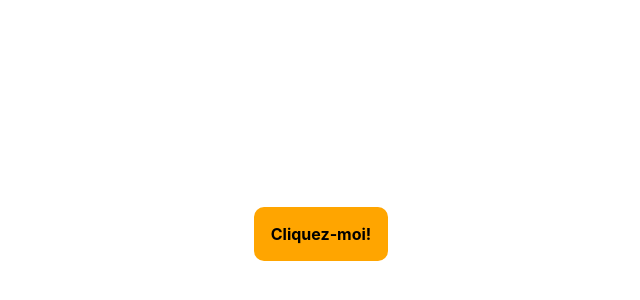
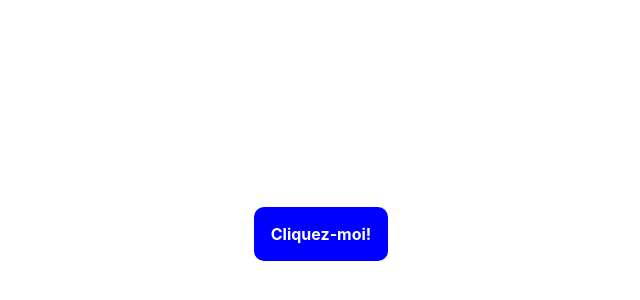
Before and after one commit to DianeBinsztok/Vite-example-app, a React (Vite) app: page / in a window 1280 px wide. Shown: the part 166-466 px from the top of the page, without its empty margins (319-959 px from the left). Built offline with nearby package versions, Linux system fonts and the light colour scheme.

Commit message:
fix: color's default value

```diff
--- a/src/App.tsx
+++ b/src/App.tsx
@@ -5,7 +5,7 @@ function App() {
 
   return (
   /*Si la valeur de la prop color ne figure pas parmi les choix définis dans Button, la prop prendra sa valeur pas défaut ("normal")*/
-    <Button color="warning">
+    <Button>
       Cliquez-moi!
     </Button>
   )
--- a/src/components/Button.tsx
+++ b/src/components/Button.tsx
@@ -3,11 +3,11 @@ import "../styles/buttons.css";
 /*J'impose un jeu de valeurs prédéfinies à la prop color*/
 interface Props{
     children:string;
-    color:string | "normal" | "warning" | "delete";
+    color?:string | "normal" | "warning" | "delete";
 }
 
 /*La prop color aura la valeur "normal" par défaut si elle n'est pas réaffectée dans le composant parent*/
-function Button({children, color}:Props){
+function Button({children, color="normal"}:Props){
 
     return(
         <button className={"btn btn-"+color}>
```
